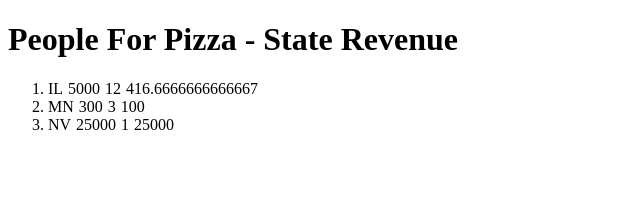
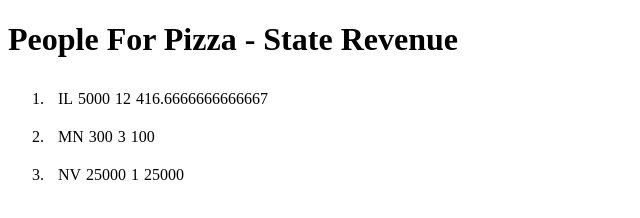
Before and after one commit to chadsundberg/post-prime-object-challenge, a plain HTML site: page index.html in a window 1280 px wide. Shown: the whole page, without its empty margins (0-640 px from the left). Drawn offline with nearby package versions, Linux system fonts and the light colour scheme.

Commit message:
added spacing

```diff
--- a/stylesheet.css
+++ b/stylesheet.css
@@ -1,3 +1,6 @@
 span {
   padding: 0 5px 0 0;
 }
+li {
+  padding: 10px;
+}
```
